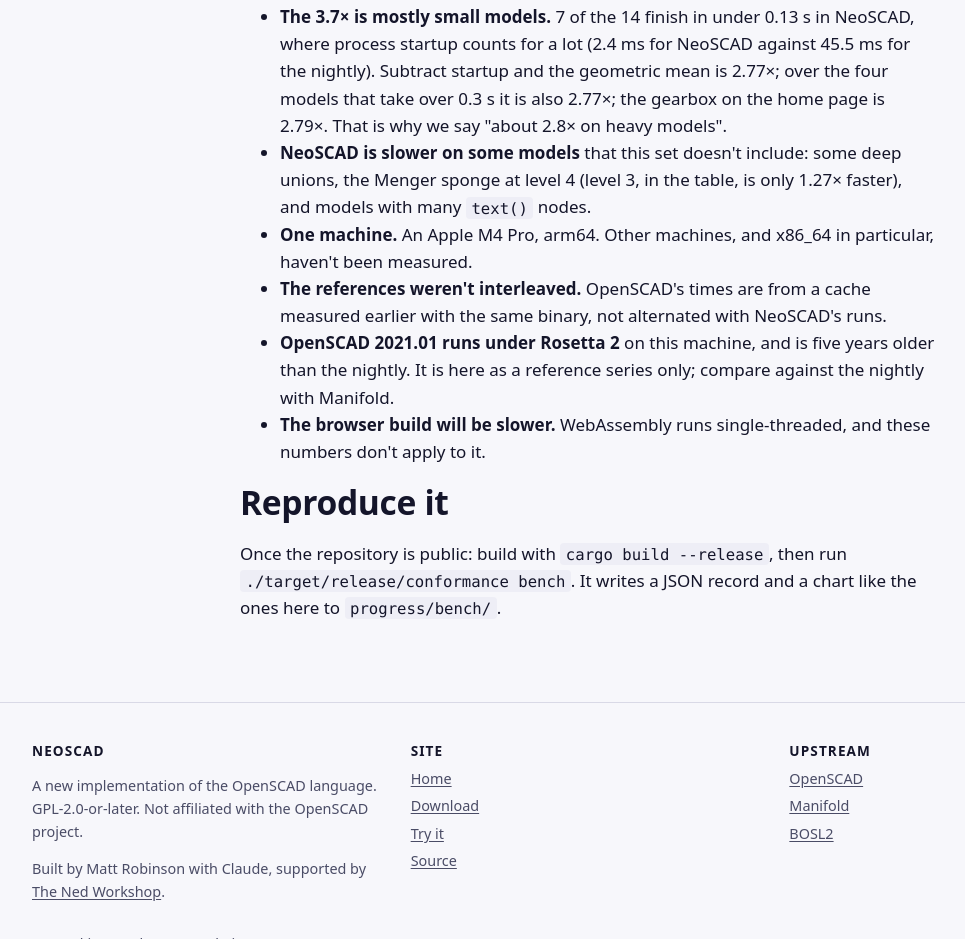
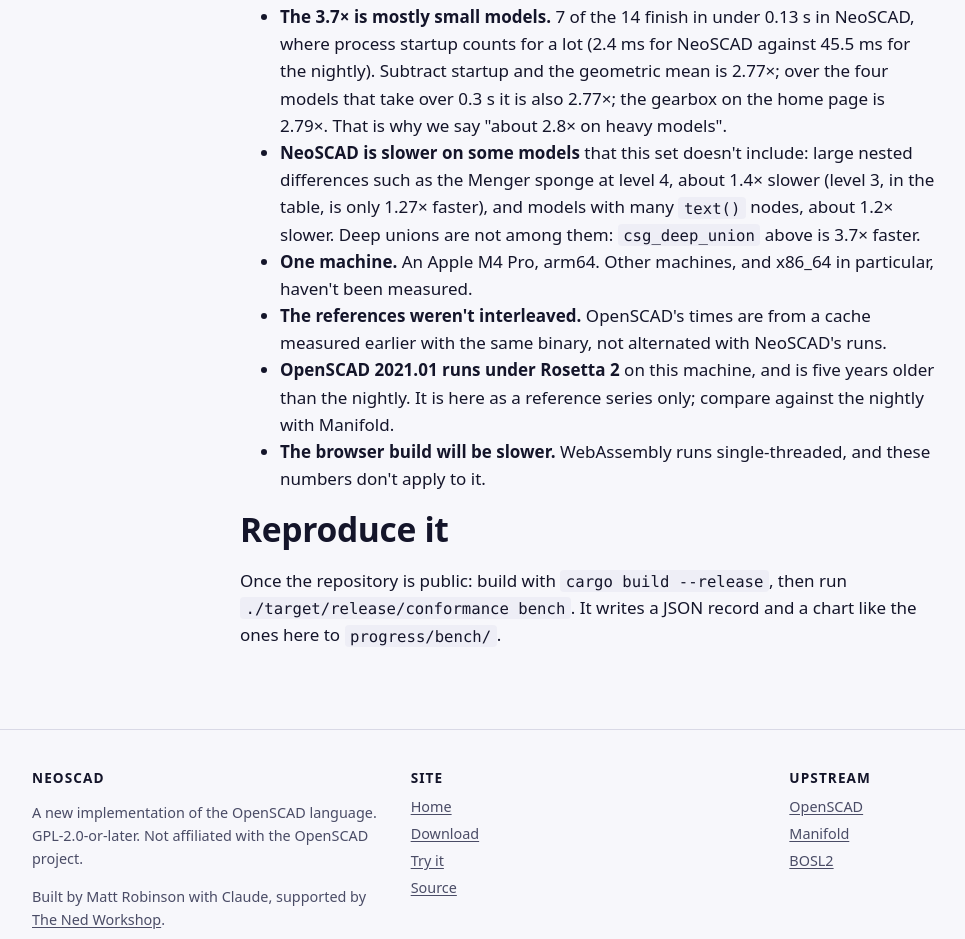
Before and after one commit to neoscad/website, a plain HTML site: page benchmarks.html in a window 1280 px wide. Shown: the part 4647-5586 px from the top of the page, without its empty margins (52-1017 px from the left). Drawn offline with Linux system fonts and the light colour scheme.

Commit message:
Slow cases: the measured gaps, and no deep-union claim
An audit (NeoSCAD docs/audits/slow-cases.md) found no model where deep
unions are slower (csg_deep_union is 3.7x faster); the real gaps are the
level-4 Menger sponge (about 1.4x) and many text() nodes (about 1.2x).

```diff
--- a/benchmarks.html
+++ b/benchmarks.html
@@ -230,8 +230,10 @@
             0.3 s it is also 2.77×; the gearbox on the home page is 2.79×. That is
             why we say "about 2.8× on heavy models".</li>
           <li><strong>NeoSCAD is slower on some models</strong> that this set doesn't
-            include: some deep unions, the Menger sponge at level 4 (level 3, in the
-            table, is only 1.27× faster), and models with many <code>text()</code> nodes.</li>
+            include: large nested differences such as the Menger sponge at level 4,
+            about 1.4× slower (level 3, in the table, is only 1.27× faster), and
+            models with many <code>text()</code> nodes, about 1.2× slower. Deep unions
+            are not among them: <code>csg_deep_union</code> above is 3.7× faster.</li>
           <li><strong>One machine.</strong> An Apple M4 Pro, arm64. Other machines,
             and x86_64 in particular, haven't been measured.</li>
           <li><strong>The references weren't interleaved.</strong> OpenSCAD's times
```
Also changed, not shown: index.html (+3 -2 lines).
